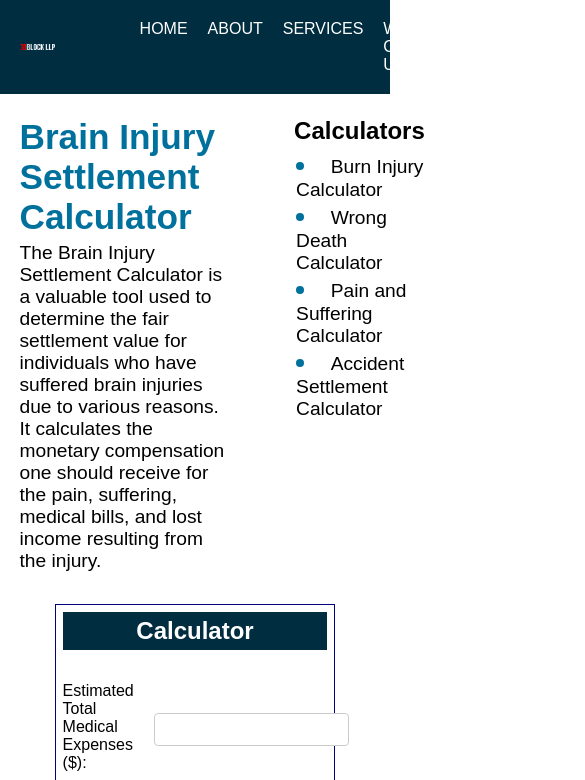
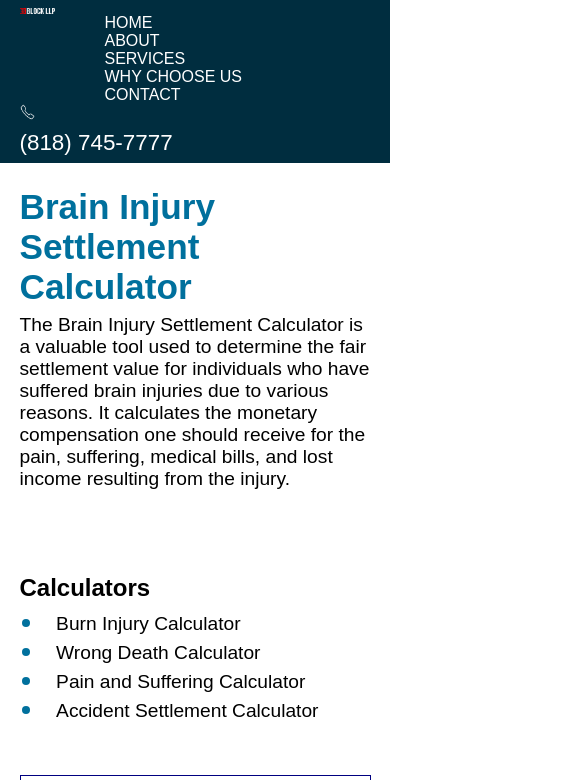
Before and after one commit to block-firm/estimated-value-form, a plain HTML site: page index.html in a window 390 px wide. Shown: the top 780 px of the page, 585 px wide, since content can reach past the window. Drawn offline with Linux system fonts and the light colour scheme.

Commit message:
Update style.css

```diff
--- a/style.css
+++ b/style.css
@@ -211,3 +211,44 @@ section.title-desc-links-cont {
     padding: 2%;
     color: white;
 }
+
+@media (max-width: 768px) {
+    header {
+        flex-direction: column;
+        align-items: flex-start;
+    }
+
+    .nav-bar {
+        flex-direction: column;
+        align-items: flex-start;
+    }
+
+    .title-desc-links-cont {
+        flex-direction: column;
+    }
+
+    .title-desc {
+        margin-right: 0;
+        margin-bottom: 20px;
+    }
+
+    .calc-links-cont {
+        margin-bottom: 20px;
+    }
+
+    .form-container {
+        margin: 0 auto;
+        max-width: 100%;
+    }
+}
+
+@media (max-width: 480px) {
+    .phone-number {
+        flex-direction: column;
+        align-items: flex-start;
+    }
+
+    .phone-number img {
+        margin-bottom: 10px;
+    }
+}
```
